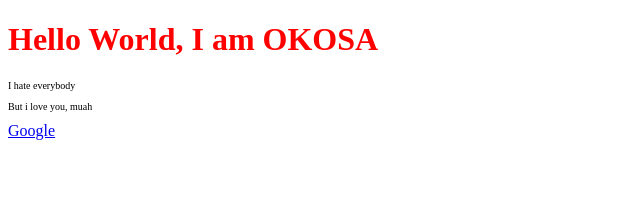
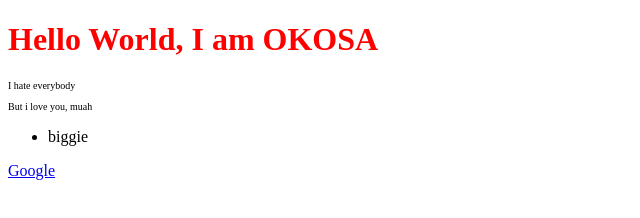
Before and after one commit to Okosa17/Practice, a plain HTML site: page index.html in a window 1280 px wide. Shown: the whole page, without its empty margins (0-640 px from the left). Drawn offline with Linux system fonts and the light colour scheme.

Commit message:
added a list

```diff
--- a/index.html
+++ b/index.html
@@ -10,6 +10,9 @@
     <h1>Hello World, I am OKOSA</h1>
     <p>I hate everybody</p>
     <p>But i love you, muah</p>
+    <ul>
+        <li>biggie</li>
+    </ul>
     <a href="google.com">Google</a>
 
     <script src="index.js"></script>
```
